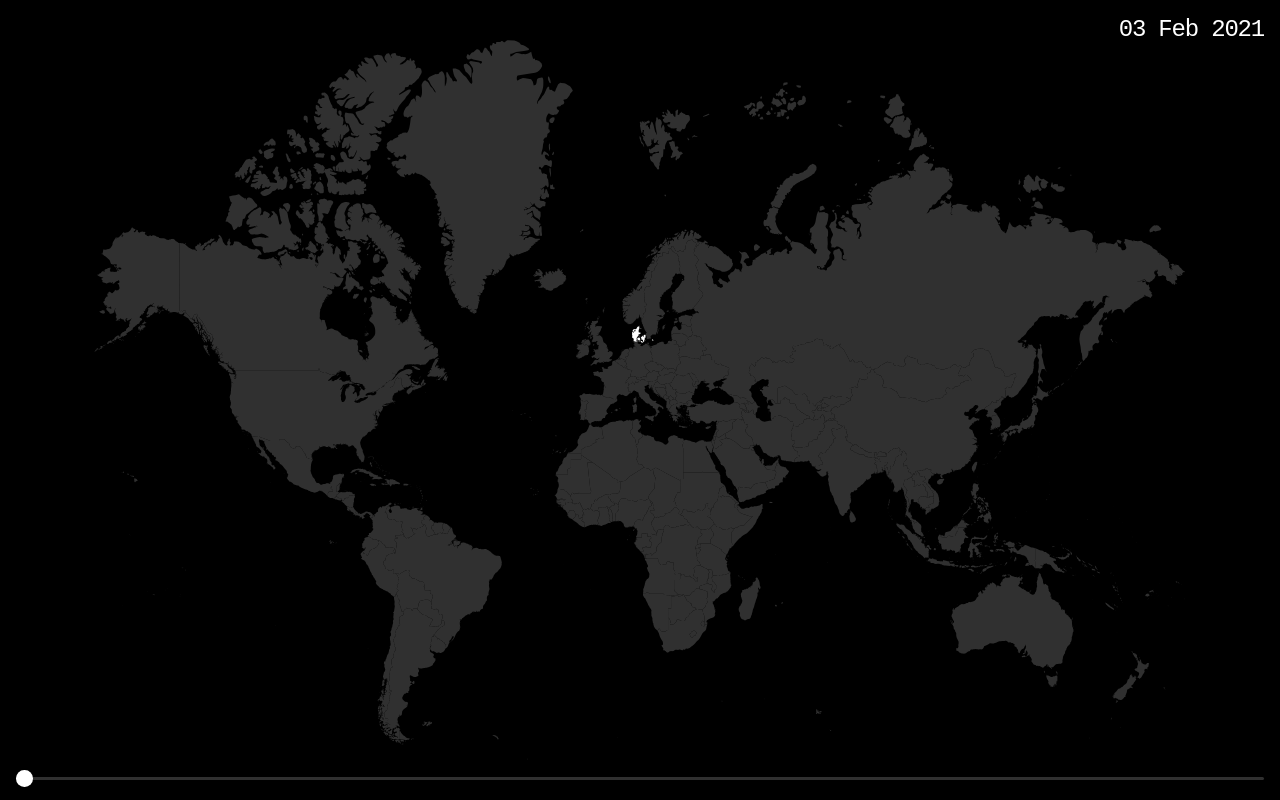
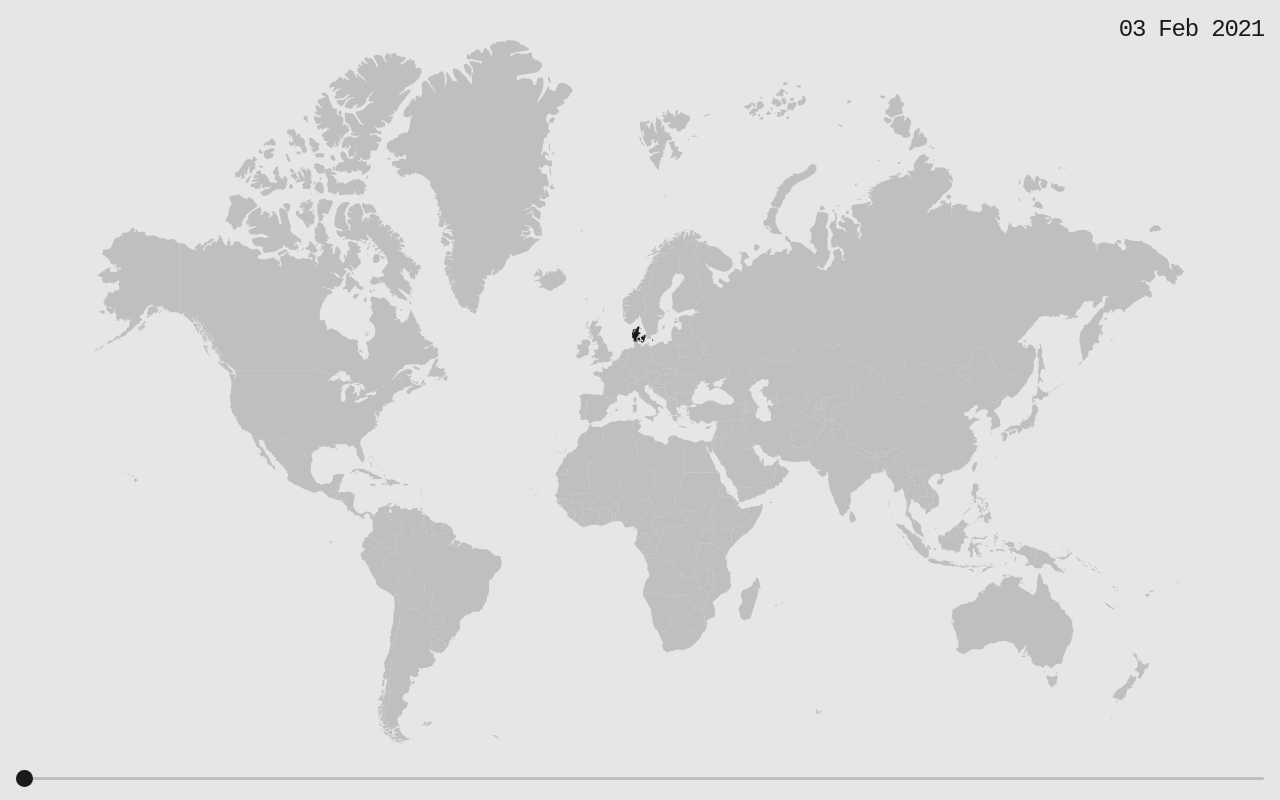
Before and after one commit to bence-toth/travel-map, a React (Create React App) app: page / in a window 1280 px wide. Built offline with nearby package versions, Linux system fonts and the light colour scheme; a web font is replaced by a local one.

Commit message:
Added light/dark mode support

```diff
--- a/src/index.css
+++ b/src/index.css
@@ -13,9 +13,17 @@ body,
 }
 
 body {
-  --color-background: black;
-  --color-disabled: #303030;
-  --color-foreground: white;
+  --color-background: hsl(0deg 0% 90%);
+  --color-disabled: hsl(0deg 0% 75%);
+  --color-foreground: hsl(0deg 0% 10%);
 
   background-color: var(--color-background);
 }
+
+@media (prefers-color-scheme: dark) {
+  body {
+    --color-background: hsl(0deg 0% 10%);
+    --color-disabled: hsl(0deg 0% 20%);
+    --color-foreground: hsl(0deg 0% 90%);
+  }
+}
```
